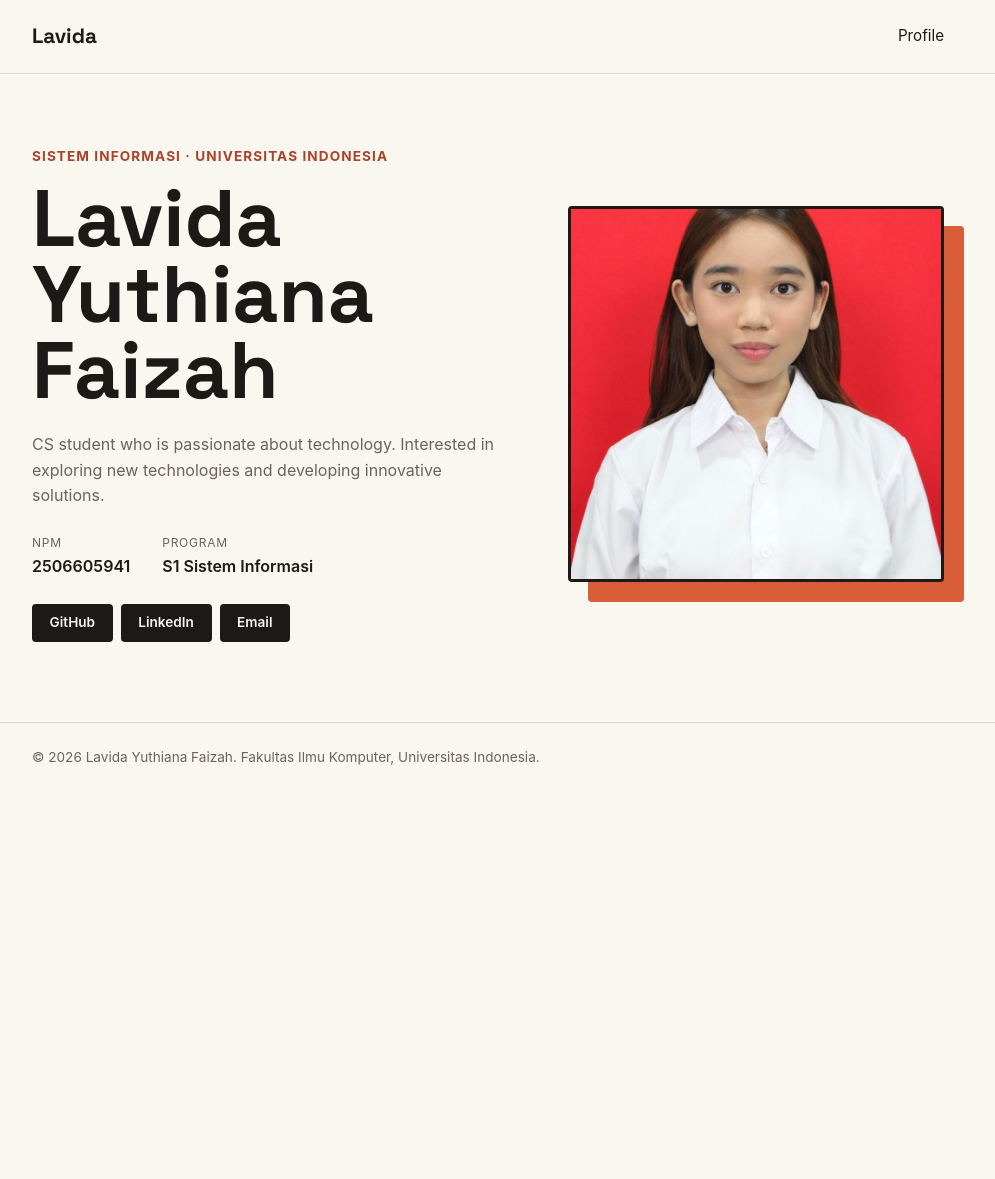
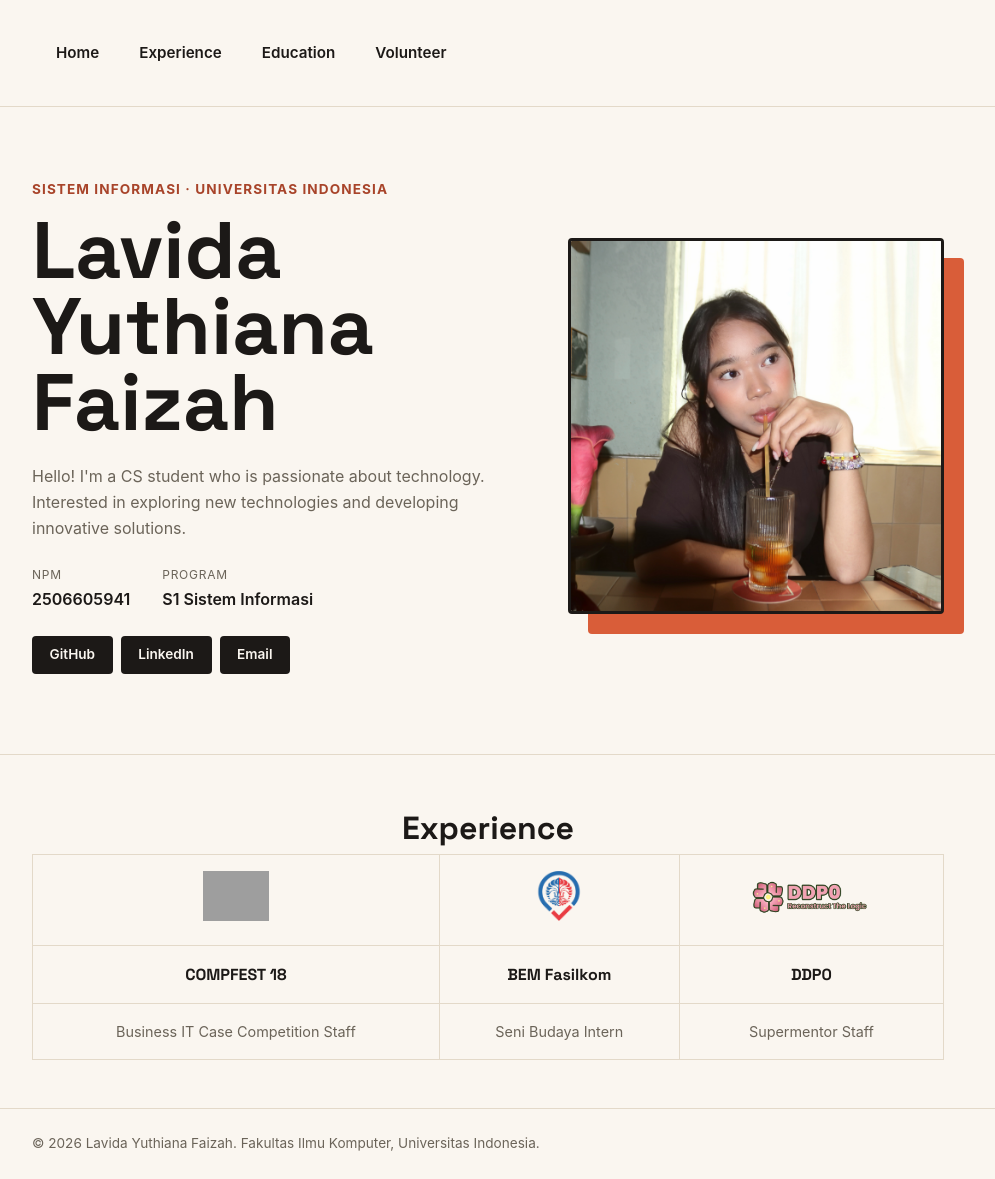
Before and after one commit to lavidayuthiana/myportofolio, a Django app: page / in a window 1280 px wide. Shown: the whole page, without its empty margins (152-1147 px from the left). Before the commit the page ends 765 px from the top, so only its background shows below. Run offline with Django 4.2, Linux system fonts and the light colour scheme; grey boxes are pictures that could not be loaded.

Commit message:
feat: Add & Style: Section 1 + Navigation Bar

```diff
--- a/static/css/style.css
+++ b/static/css/style.css
@@ -30,6 +30,37 @@ h1, .brand {
     margin: 0 auto;
     padding: 0 1.5rem;
 }
+
+.container-navbar{
+    display: flex;
+    justify-content: center;
+    padding: 1.25rem 1.5rem;
+}
+
+.ul-navbar{
+    display: flex;
+    align-items: center;
+    gap: 2.5rem;
+    list-style: none;
+}
+
+.a-navbar{
+    color: var(--ink);
+    text-decoration: none;;
+    font-weight: 600;
+    font-size: 0.95rem;
+    padding-bottom: 0.25rem;
+    position: relative;
+    transition: color 0.2s ease;
+}
+
+.li-navbar:hover{
+    background-color: #a8442a;
+    transition: .5s ease-in-out;
+    transition-delay: .3s;
+    border-radius: 8px;
+}
+
 .site-header {
     border-bottom: 1px solid var(--line);
 }
@@ -190,3 +221,61 @@ h1, .brand {
         justify-content: flex-start;
     }
 }
+
+.experience{
+    padding: 3rem 0;
+    border-top: 1px solid var(--line);
+}
+
+.experience .container{
+    text-align: center;
+}
+
+.section-title{
+    font-family: "Space Grotesk", sans-serif;
+    font-size: 2rem;
+    margin-bottom: 1.5;
+}
+
+.table {
+    overflow-x: auto;
+}
+
+.table-experience {
+    width: 100%;
+    border-collapse: collapse;
+    text-align: center;
+}
+
+.table-experience td{
+    padding: 1rem;
+    border: 1px solid var(--line);
+}
+
+.experience-logo{
+    width: auto;
+    height: 50px;
+    object-fit: contain;
+}
+
+.name-row td{
+    font-weight: 700;
+    font-family: "Space Grotesk", sans-serif;
+}
+
+.role-row td{
+    color: var(--text-muted);
+    font-size: 0.9rem;
+}
+
+@media (max-width: 600px) {
+    .experience-logo{
+        width: 40px;
+        height: 40px;
+    }
+
+    .table-experience td{
+        padding: 0.6rem;
+        font-size: 0.9rem;
+    }
+}
--- a/templates/index.html
+++ b/templates/index.html
@@ -12,10 +12,22 @@
 <body>
     <header class="site-header">
         <div class="container">
-            <a href="#profile" class="brand">Lavida</a>
-            <nav>
-                <a href="#profile">Profile</a>
-            </nav>
+            <div class="container-navbar">
+                <ul class="ul-navbar">
+                    <li class="li-navbar">
+                        <a href="#" class="a-navbar">Home</a>
+                    </li>
+                    <li class="li-navbar">
+                        <a href="#experience" class="a-navbar">Experience</a>
+                    </li>
+                    <li class="li-navbar">
+                        <a href="education.html" class="a-navbar">Education</a>
+                    </li>
+                    <li class="li-navbar">
+                        <a href="volunteer.html" class="a-navbar">Volunteer</a>
+                    </li>
+                </ul>
+            </div>
         </div>
     </header>
 
@@ -28,10 +40,10 @@
                 </div>
                 <div class="hero-photo">
                     <div class="photo-block"></div>
-                    <img class="avatar" src="/static/img/FotoLavida.44.39.jpeg" alt="Photo of Lavida Yuthiana Faizah">
+                    <img class="avatar" src="/static/img/FotoLvd.JPG" alt="Photo of Lavida Yuthiana Faizah">
                 </div>
                 <div class="hero-details">
-                    <p class="bio">CS student who is passionate about technology. Interested in exploring new technologies and developing innovative solutions.</p>
+                    <p class="bio">Hello! I'm a CS student who is passionate about technology. Interested in exploring new technologies and developing innovative solutions.</p>
                     <dl class="meta-list">
                         <div class="meta-row">
                             <dt>NPM</dt>
@@ -50,6 +62,33 @@
                 </div>
             </div>
         </section>
+
+        <section class="experience" id="experience">
+            <div class="container">
+                <h2 class="section-title">Experience</h2>
+                <div class="table">
+                    <table class="table-experience">
+                        <tbody>
+                            <tr class="logo-row">
+                                <td><img src='/static/img/logo_compfest.png' alt="Logo COMPFEST" class="experience-logo"></td>
+                                <td><img src='/static/img/logobempacil.png' alt="Logo BEM Fasilkom" class="experience-logo"></td>
+                                <td><img src='/static/img/logopenol.png' alt="Logo DDP0" class="experience-logo"></td>
+                            </tr>
+                            <tr class="name-row">
+                                <td>COMPFEST 18</td>
+                                <td>BEM Fasilkom</td>
+                                <td>DDP0</td>
+                            </tr>
+                            <tr class="role-row">
+                                <td>Business IT Case Competition Staff</td>
+                                <td>Seni Budaya Intern</td>
+                                <td>Supermentor Staff</td>
+                            </tr>
+                        </tbody>
+                    </table>
+                </div>
+            </div>
+        </section>
     </main>
 
     <footer class="site-footer">
```
Also changed, not shown: static/img/FotoLavida.44.39.jpeg (deleted), static/img/FotoLvd.JPG (added), static/img/logobempacil.png (added), static/img/logopenol.png (added), 1 other file.
